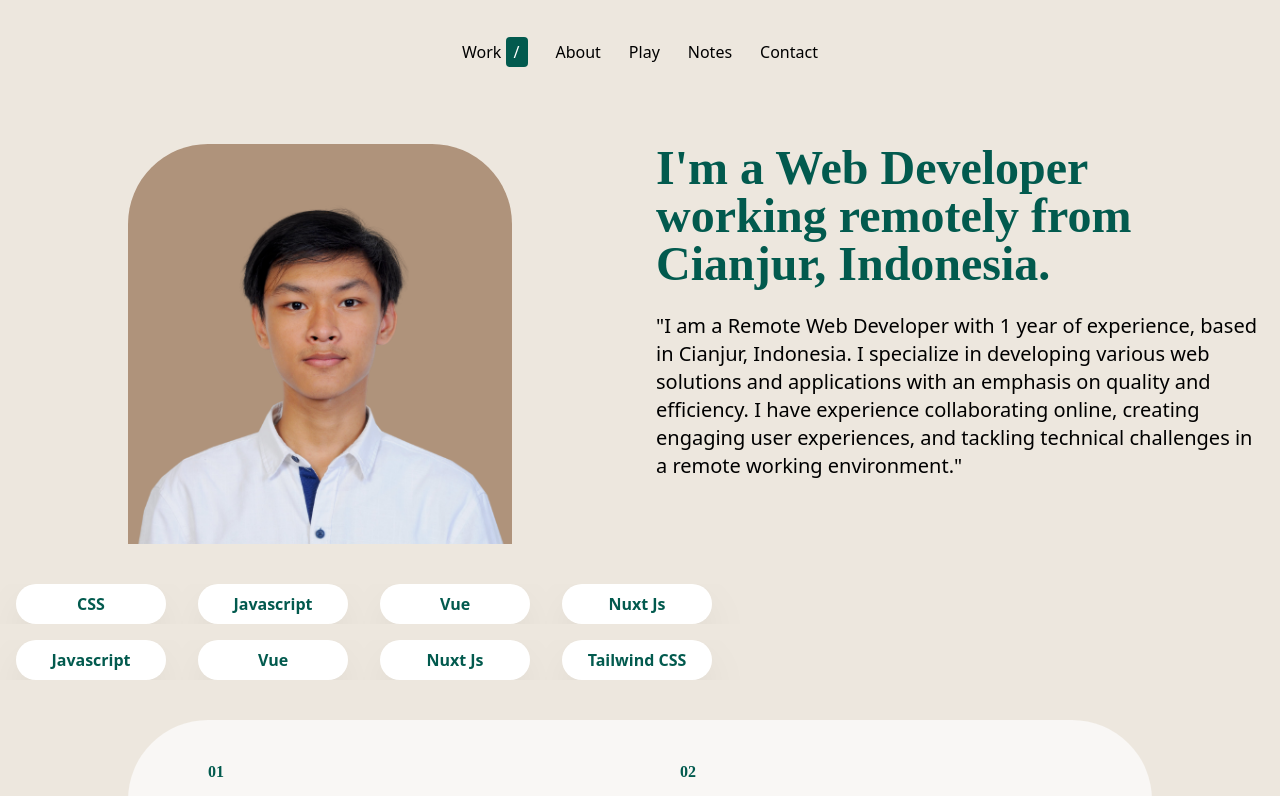
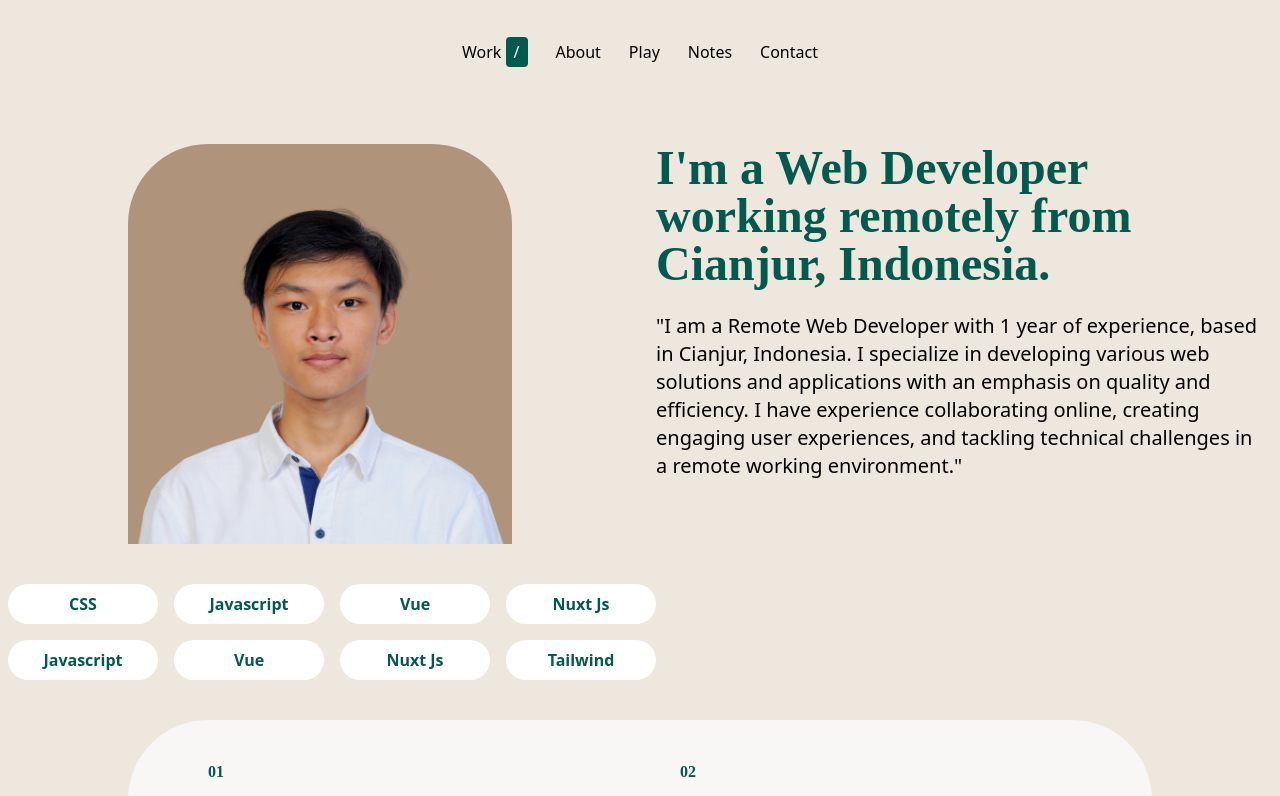
Before and after one commit to ramdhannassyirah/Portfolio, a Nuxt app: page /about in a window 1280 px wide. Shown: the top 796 px of the page. Built offline with nearby package versions, Linux system fonts and the light colour scheme; a web font is replaced by a local one.

Commit message:
portfolio

```diff
--- a/components/skill/CardSkill.vue
+++ b/components/skill/CardSkill.vue
@@ -1,9 +1,9 @@
 <template>
-  <div class="flex flex-col space-y-4 overflow-x-hidden">
+  <div class="flex flex-col justify-center mx-auto space-y-4 overflow-x-hidden">
     <div class="flex marquee">
       <Skill
         :name="nama[index % nama.length]"
-        class="sm:mx-4"
+        class="sm:mx-2"
         v-for="index in 4"
         :key="index"
       />
@@ -11,7 +11,7 @@
     <div class="flex marquee2">
       <Skill
         :name="nama[(index + 1) % nama.length]"
-        class="sm:mx-4"
+        class="sm:mx-2"
         v-for="index in 4"
         :key="index"
       />
@@ -24,7 +24,7 @@ import Skill from "./skill.vue";
 export default {
   data() {
     return {
-      nama: ["HTML", "CSS", "Javascript", "Vue", "Nuxt Js", "Tailwind CSS"],
+      nama: ["HTML", "CSS", "Javascript", "Vue", "Nuxt Js", "Tailwind"],
     };
   },
   components: {
--- a/components/skill/skill.vue
+++ b/components/skill/skill.vue
@@ -1,6 +1,6 @@
 <template>
   <div
-    class="bg-[#ffffff] w-[150px] h-[40px] box-border rounded-full flex justify-center items-center shadow-2xl"
+    class="bg-[#ffffff] w-[150px] h-[40px] box-border rounded-full flex justify-center items-center"
   >
     <h1 class="font-semibold text-[#025A4E]">{{ name }}</h1>
   </div>
```
